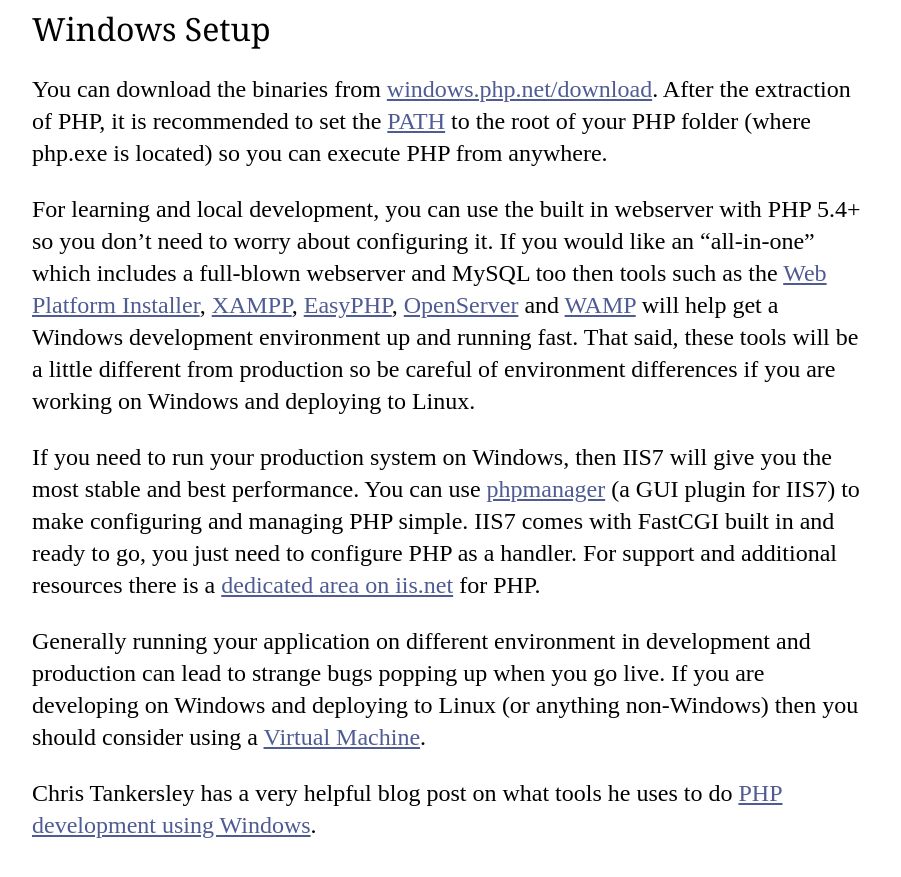
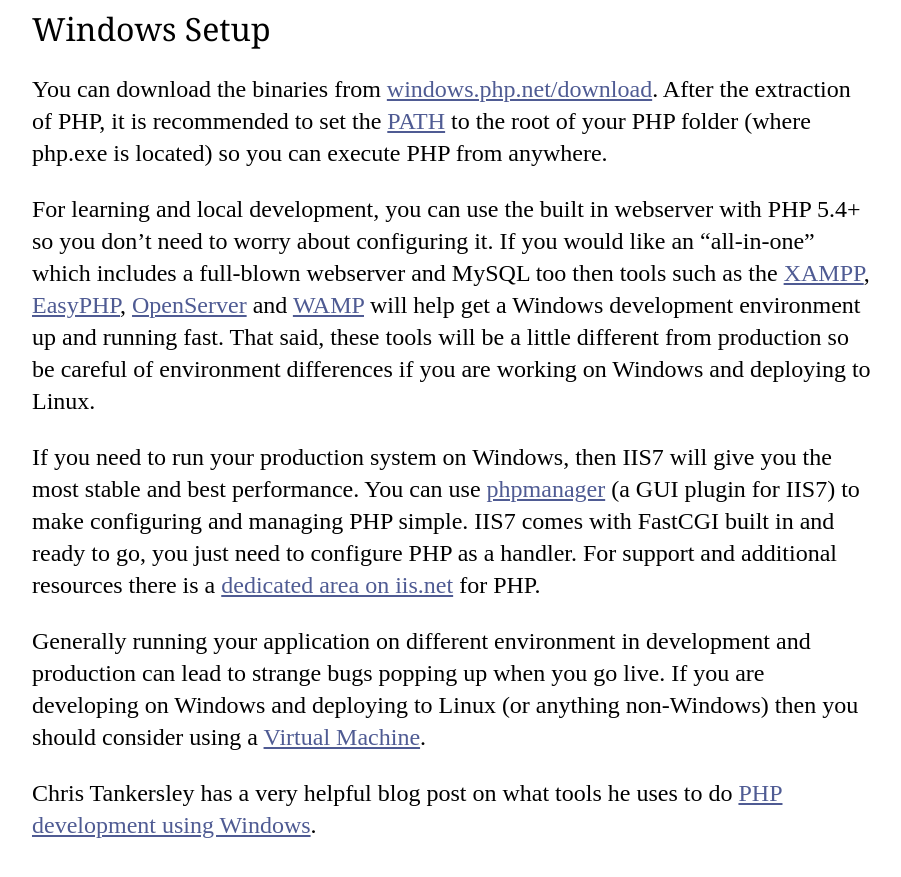
Before and after one commit to codeguy/php-the-right-way, a Jekyll site: the page built from _posts/01-05-01-Windows-Setup.md, in a window 1280 px wide and 900 px high, scrolled down 1218 px. Shown: the top 877 px of the window, without its empty margins (188-1089 px from the left). Built offline with Jekyll 4.4.1, drawn with Linux system fonts in a browser that asks for light colours; our own code applies the rules of GitHub Pages for plain Markdown files.

Commit message:
The Microsoft Web Platform Installer (WebPI) is removed from the list of tools due to that it will be retired on July 1, 2022. This is related to GitHub issue #909.

```diff
--- a/_posts/01-05-01-Windows-Setup.md
+++ b/_posts/01-05-01-Windows-Setup.md
@@ -9,7 +9,7 @@ You can download the binaries from [windows.php.net/download][php-downloads]. Af
 
 For learning and local development, you can use the built in webserver with PHP 5.4+ so you don't need to worry about
 configuring it. If you would like an "all-in-one" which includes a full-blown webserver and MySQL too then tools such
-as the [Web Platform Installer][wpi], [XAMPP][xampp], [EasyPHP][easyphp], [OpenServer][openserver] and [WAMP][wamp] will
+as the [XAMPP][xampp], [EasyPHP][easyphp], [OpenServer][openserver] and [WAMP][wamp] will
 help get a Windows development environment up and running fast. That said, these tools will be a little different from
 production so be careful of environment differences if you are working on Windows and deploying to Linux.
 
```
Also changed, not shown: other parts of _posts/01-05-01-Windows-Setup.md (+0 -1 lines).
